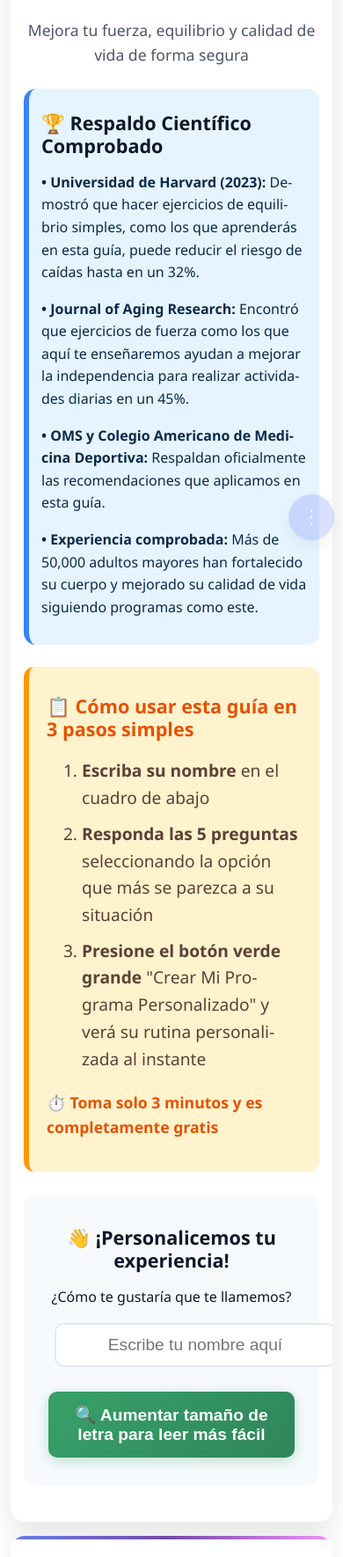
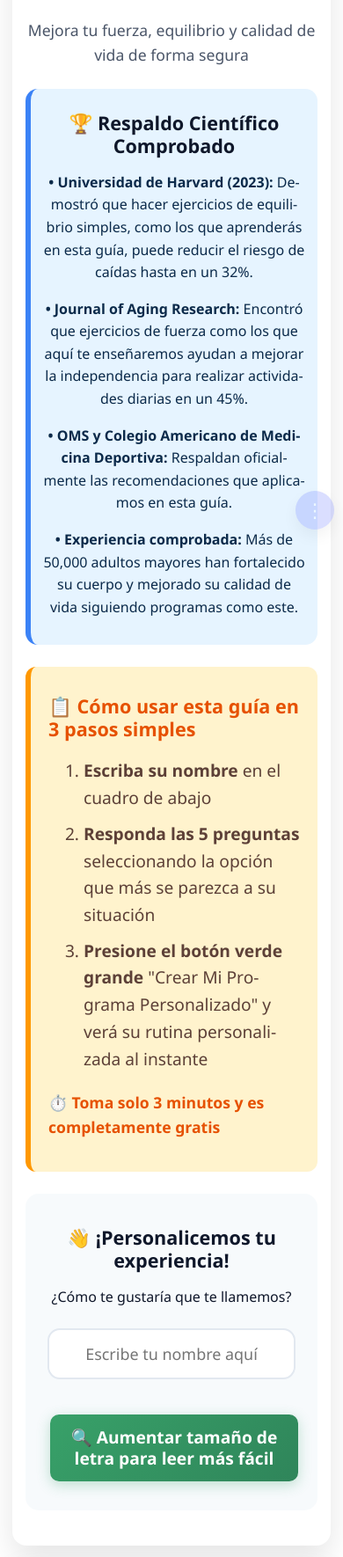
Before and after one commit to adrianor9/rutina-personalizada, a plain HTML site: page index.html in a window 390 px wide. Shown: the part 222-1992 px from the top of the page at 88% size. Drawn offline with Linux system fonts and the light colour scheme.

Commit message:
Update index FIXED v20.html

```diff
--- a/index.html
+++ b/index.html
@@ -1167,6 +1167,73 @@ h1,h2,h3,h4,h5,h6{ color: var(--ink); }
 
 /* Ensure the page never shows the old purple gradient frame */
 body{ background: var(--bg) !important; }
+
+
+/* ===== v19 Mobile centering & spacing; remove theme toggle ===== */
+#toggleDark{ display:none !important; }
+body.dark-mode{ background: var(--bg) !important; color: var(--text) !important; } /* neutralize */
+:root{
+  /* ensure a clean light theme */
+  --bg:#ffffff;
+  --text:#0f1a2b;
+}
+/* Universal text wrapping to avoid clipping on big text */
+*{ word-break: normal; overflow-wrap: anywhere; }
+input, textarea, button{ font: inherit; }
+
+/* Center and relax spacing on mobile */
+@media (max-width: 520px){
+  .center-mobile, .name-input-section, .welcome-section, .question,
+  .exercise-card, .scientific-credentials, .personalized-tips, .daily-schedule{
+    text-align: center !important;
+  }
+  .name-input-section input[type="text"],
+  .name-input-section input[type="search"],
+  .name-input-section .text-input,
+  input[type="text"], input[type="search"], textarea{
+    width: 100% !important;
+    max-width: 100% !important;
+    padding: 16px !important;
+    border-radius: 14px !important;
+    font-size: clamp(1rem, 4.6vw, 1.3rem) !important;
+    line-height: 1.25 !important;
+    box-sizing: border-box !important;
+    margin: 6px 0 12px 0 !important;
+  }
+  .btn, button{
+    width: 100% !important;
+    max-width: 100% !important;
+    padding: 14px 16px !important;
+    line-height: 1.25 !important;
+  }
+  /* Exercise blocks: more breathing room */
+  .exercise-card{
+    padding: 18px !important;
+    border-radius: 18px !important;
+  }
+  .exercise-card .howto, .exercise-card .step, .exercise-card .note,
+  .exercise-card .safety, .exercise-card .benefit{
+    margin: 14px 0 !important;
+  }
+  .exercise-card p, .exercise-card li{
+    line-height: 1.6 !important;
+    font-size: clamp(1rem, 4.2vw, 1.2rem) !important;
+  }
+  /* Icon/illustration block centered */
+  .exercise-card .icon, .exercise-card .illustration, .exercise-image, .exercise-icon{
+    display: block !important;
+    margin: 0 auto 10px auto !important;
+  }
+  /* Remove side accents that tighten the column */
+  .left-accent, .right-accent{ padding-left: 0 !important; padding-right: 0 !important; border-left: none !important; border-right: none !important; }
+
+  /* Add a bit more outer gutter and remove the feel of a frame */
+  .container{ padding: 0 14px !important; }
+
+  /* Floating controls: smaller and away from content */
+  .controls{ right: 10px !important; bottom: 20px !important; transform: none !important; }
+  .controls .fab{ width: 44px !important; height: 44px !important; }
+}
 
 </style>
 </head>
@@ -2330,24 +2397,7 @@ body{ background: var(--bg) !important; }
   function collapse(){ ctr.classList.add('collapsed'); }
   fab.onclick = function(e){ e.stopPropagation(); ctr.classList.contains('collapsed') ? expand() : collapse(); };
 
-  // Dark mode toggle
-  const key = 'prefers-dark-mode-manual';
-  const btnDark = document.getElementById('toggleDark');
-  function updateLabel(){
-    if (!btnDark) return;
-    btnDark.textContent = document.body.classList.contains('dark-mode') ? '☀️ Modo claro' : '🌙 Modo oscuro';
-  }
-  if (btnDark){
-    const saved = localStorage.getItem(key);
-    if (saved === '1') document.body.classList.add('dark-mode');
-    updateLabel();
-    btnDark.addEventListener('click', function(){
-      document.body.classList.toggle('dark-mode');
-      localStorage.setItem(key, document.body.classList.contains('dark-mode') ? '1' : '0');
-      updateLabel();
-    });
-  }
-
+  //
   // Auto-hide behavior (desktop too)
   let hideTimer;
   function scheduleHide(){
@@ -2364,33 +2414,7 @@ body{ background: var(--bg) !important; }
 })();
 
 
-// ===== Theme (light/dark) handling with persistence =====
-const DARK_CLASS = 'dark-mode';
-const darkBtn = document.getElementById('toggleDark');
-
-function setDark(enabled){
-    document.body.classList.toggle(DARK_CLASS, !!enabled);
-    try{ localStorage.setItem('am_theme', enabled ? 'dark' : 'light'); }catch(e){}
-    if(darkBtn){
-        darkBtn.textContent = document.body.classList.contains(DARK_CLASS) ? '☀️ Modo claro' : '🌙 Modo oscuro';
-    }
-}
-
-// Initialize on load: prefer saved; else system preference
-(function initTheme(){
-    let saved = null;
-    try{ saved = localStorage.getItem('am_theme'); }catch(e){ saved = null; }
-    if(saved === 'dark'){ setDark(true); }
-    else if(saved === 'light'){ setDark(false); }
-    else{
-        const prefersDark = window.matchMedia && window.matchMedia('(prefers-color-scheme: dark)').matches;
-        setDark(prefersDark);
-    }
-})();
-
-if(darkBtn){
-    darkBtn.addEventListener('click', () => setDark(!document.body.classList.contains(DARK_CLASS)));
-}
+    /* dark toggle removed */
 // Update label if system preference changes and no explicit choice was saved
 try{
     const media = window.matchMedia('(prefers-color-scheme: dark)');
```
